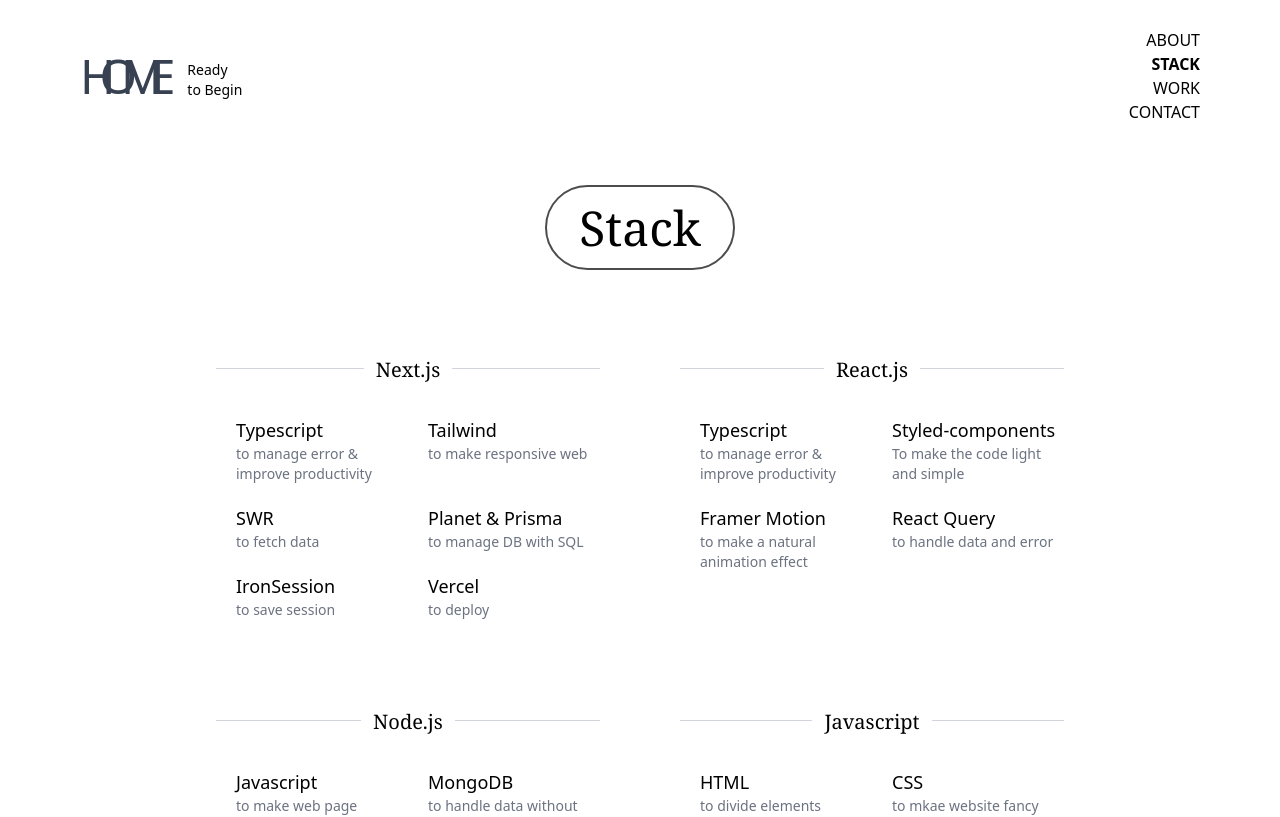
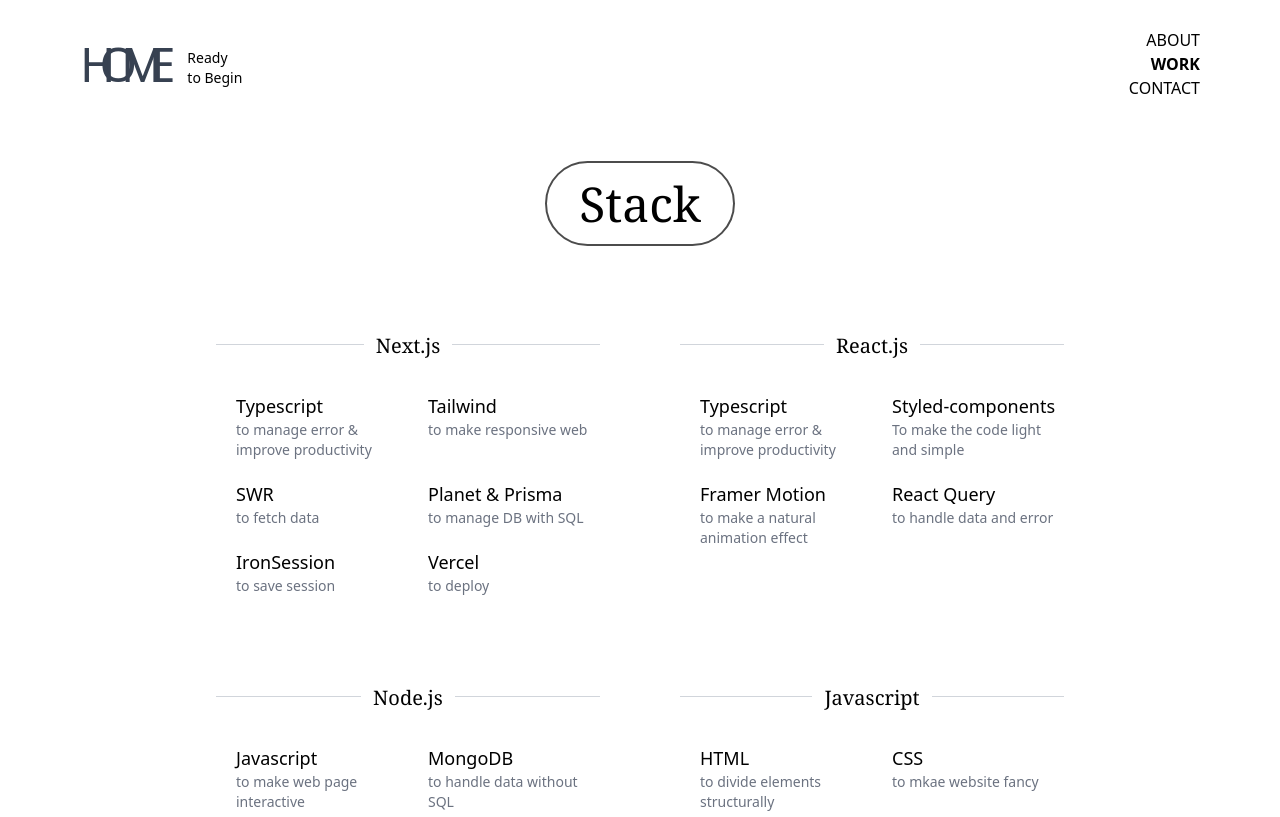
Before and after one commit to GEON1999/Profile, a Next.js app: page /stack in a window 1280 px wide. Shown: the top 817 px of the page. Built offline with nearby package versions, Linux system fonts and the light colour scheme.

Commit message:
add hover animation effect

```diff
--- a/components/layout.tsx
+++ b/components/layout.tsx
@@ -16,7 +16,7 @@
         <Link href="/">
           <div className="flex space-x-3 justify-center items-end">
             <div className="flex flex-col">
-              <span className="text-5xl font-thin flex items-end text-gray-700 -space-x-4">
+              <span className="text-5xl font-thin flex items-end text-gray-700 -space-x-4 hover:space-x-0  hover:ease-in-out ease-in-out duration-200">
                 <p>H</p>
                 <p>O</p>
                 <p>M</p>
@@ -47,19 +47,10 @@
                 router.asPath === "/stack" ? "font-bold" : ""
               )}
             >
-              STACK
-            </li>
-          </Link>
-          <Link href="/work">
-            <li
-              className={cls(
-                `hover:text-lg hover:ease-in ease-in-out duration-200`,
-                router.asPath === "/work" ? "font-bold" : ""
-              )}
-            >
               WORK
             </li>
           </Link>
+
           <Link href="/contact">
             <li
               className={cls(
```
